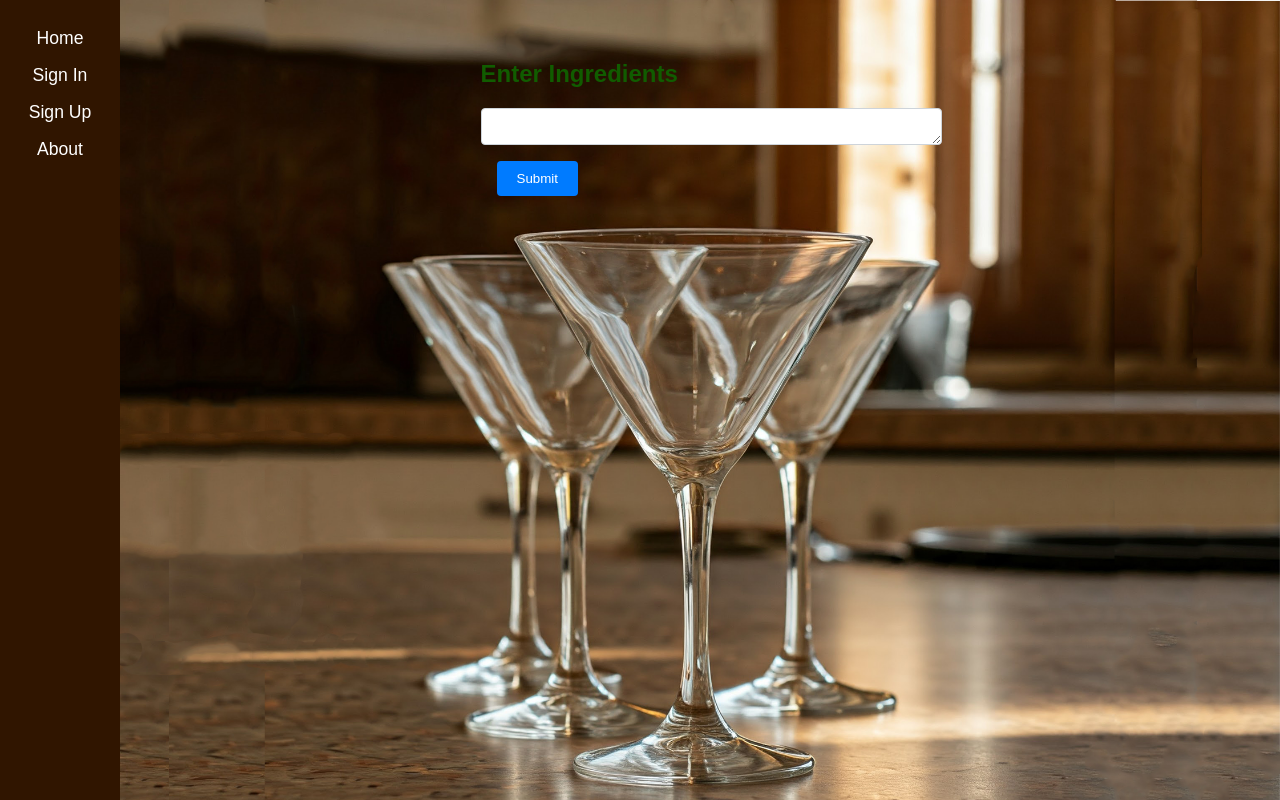
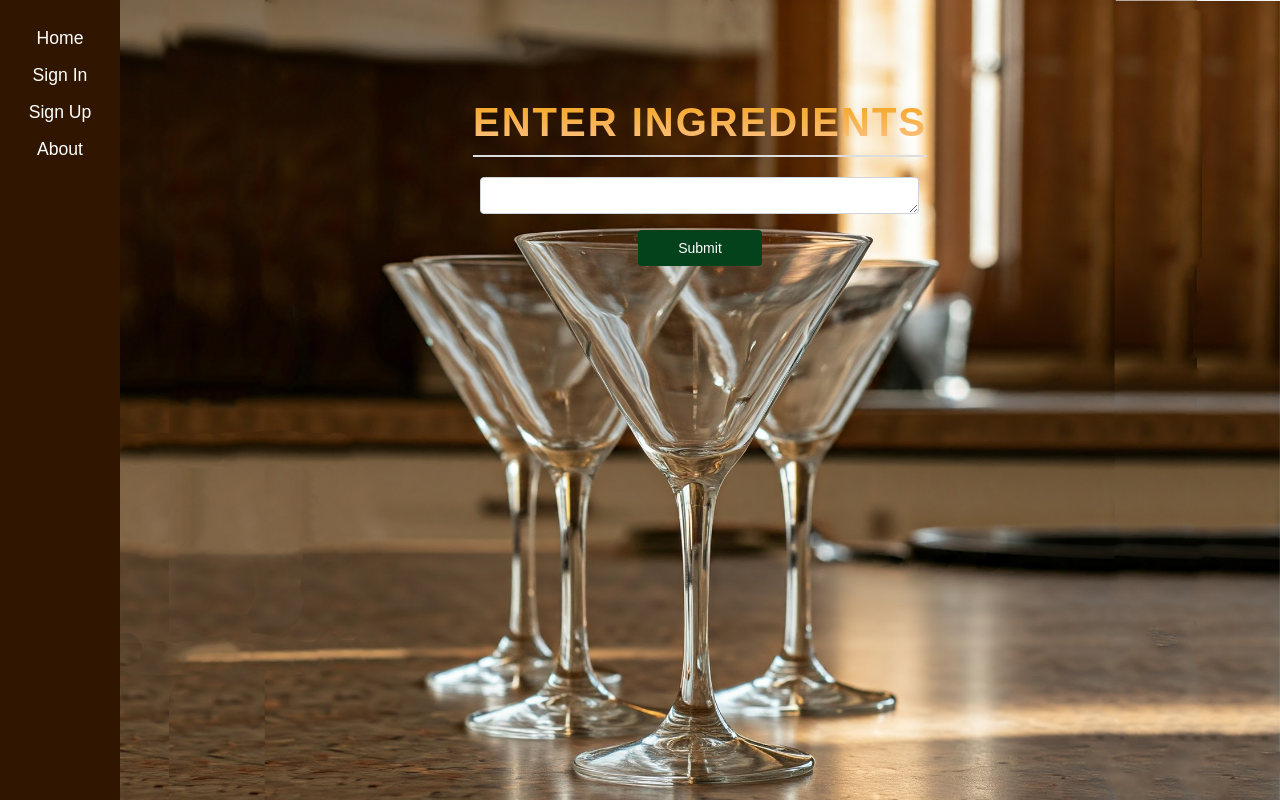
Before and after one commit to anubisrises101/BarrellnBlend, a Django app: page /generate_drink/ in a window 1280 px wide. Run offline with Django 5.2, Linux system fonts and the light colour scheme.

Commit message:
generate drink detail

```diff
--- a/main_app/static/css/drinks/generate_drink.css
+++ b/main_app/static/css/drinks/generate_drink.css
@@ -26,13 +26,21 @@ body {
   padding: 20px;
 }
 
-h1 {
+h2 {
+  margin: 0 0 20px;
+  margin-top: 50px;
   text-align: center;
-  color: #007bff;
-}
-
-h2 {
-  color: #115c00;
+  font-size: 2.5em;
+  font-weight: bold;
+  color: #333;
+  text-transform: uppercase;
+  letter-spacing: 2px;
+  background: linear-gradient(#f19d03, #ffc9a0);
+  background-clip: text;
+  -webkit-background-clip: text;
+  -webkit-text-fill-color: transparent;
+  padding: 10px 0;
+  border-bottom: 2px solid #ddd;
 }
 
 .form-group {
@@ -51,17 +59,20 @@ select {
 button {
   display: block;
   margin: 2vmin;
-  padding: 10px 20px;
-  background-color: #007bff;
+  padding: 10px 40px;
+  background-color: #04421b;
   color: white;
   border: none;
   border-radius: 4px;
   cursor: pointer;
   text-align: center;
+  margin-left: auto;
+  margin-right: auto;
+  font-size: 1.75vmin;
 }
 
 button:hover {
-  background-color: #0056b3;
+  background-color: #01240e;
 }
 
 textarea {
@@ -70,4 +81,6 @@ textarea {
   border: 1px solid #ced4da;
   border-radius: 4px;
   resize: vertical;
+  width: fit-content;
+  align-self: center;
 }
```
